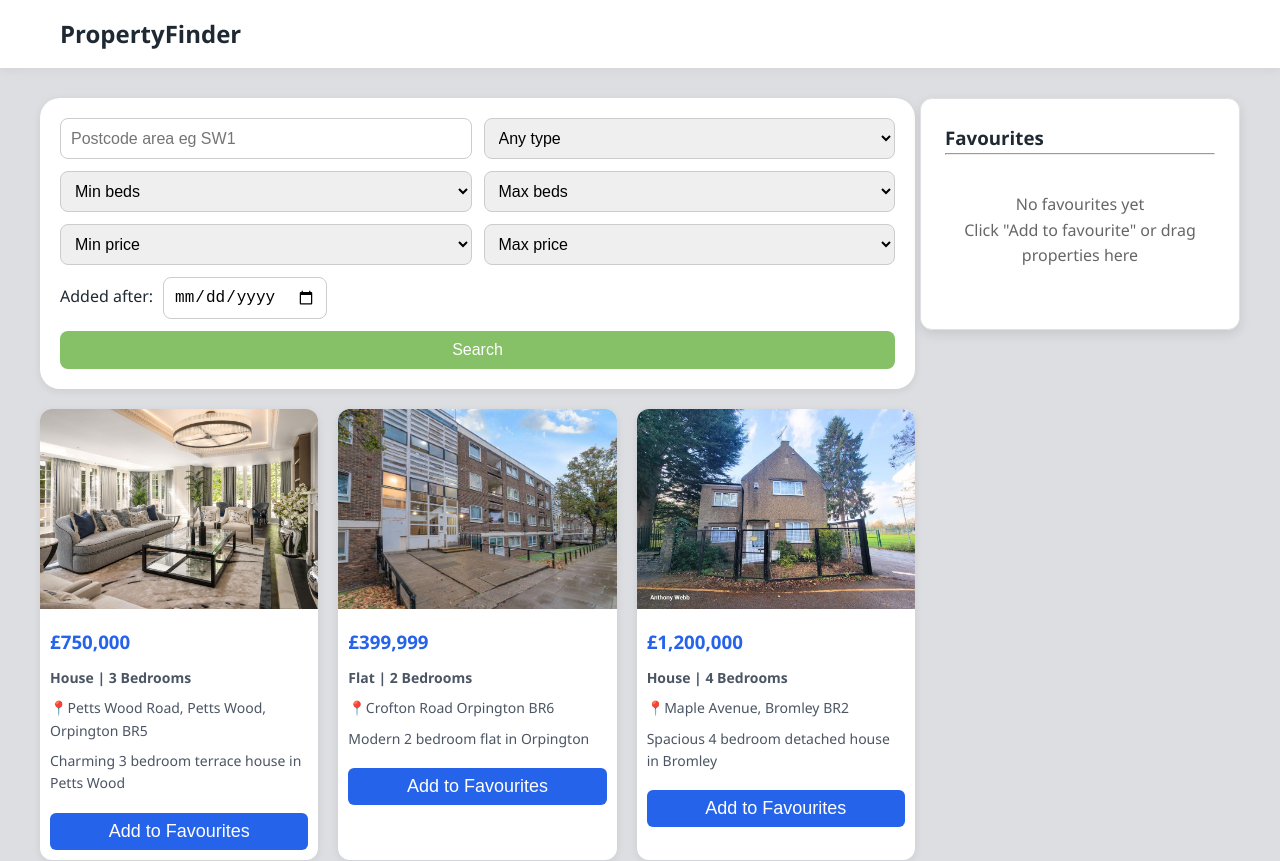
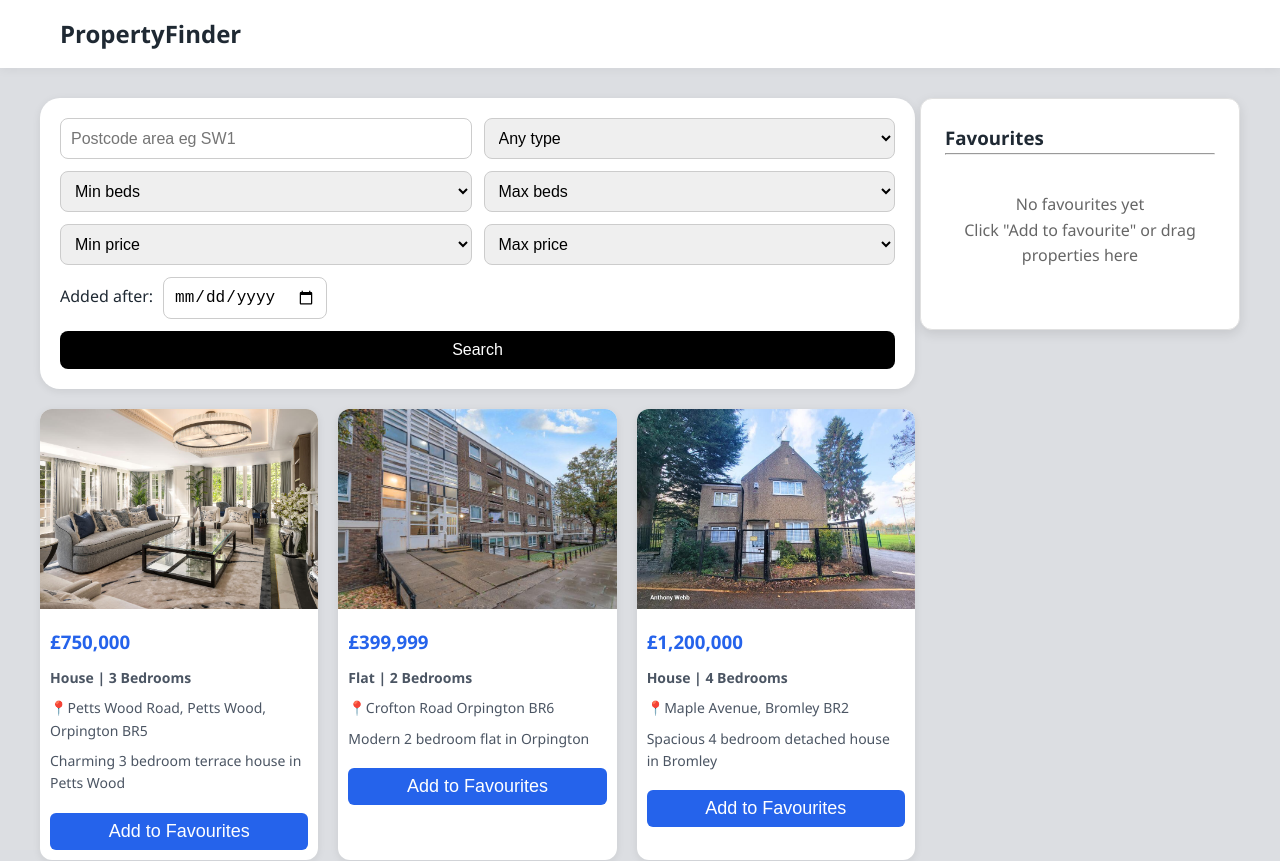
Before and after one commit to thiviru7715/ACS-CW, a React (Vite) app: page /#/ in a window 1280 px wide. Shown: the top 861 px of the page. Built offline with nearby package versions, Linux system fonts and the light colour scheme.

Commit message:
change colours

```diff
--- a/src/styles/main.css
+++ b/src/styles/main.css
@@ -50,7 +50,7 @@ a {
 .search-form button {
     grid-column: span 2;
     padding: 10px;
-    background-color: #86c067;
+    background-color: #000000;
     color: white;
     border: none;
     border-radius: 8px;
@@ -60,7 +60,7 @@ a {
 }
 
 .search-form button:hover {
-    background-color: #56bd1a;
+    background-color: #2f302f;
 }
 
 .results {
@@ -81,6 +81,7 @@ a {
 
 .property-card:hover {
     transform: translateY(-3px);
+    transition: all 0.3s ease;
 }
 
 .property-card img {
```
Also changed, not shown: 1 other file (tests, documents, lock files or other folders).
